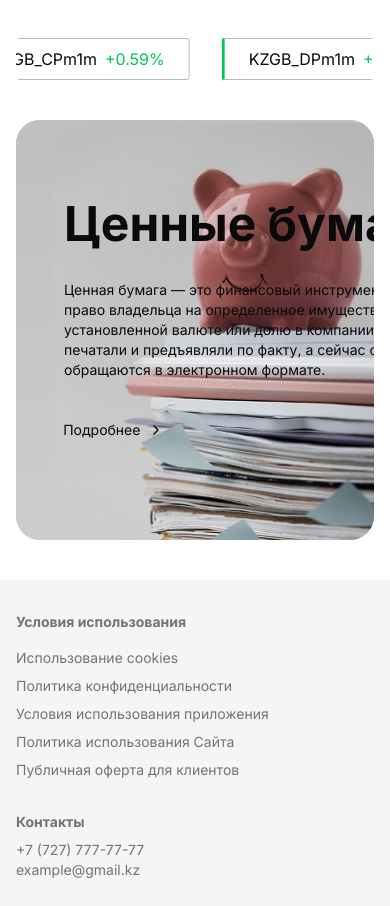
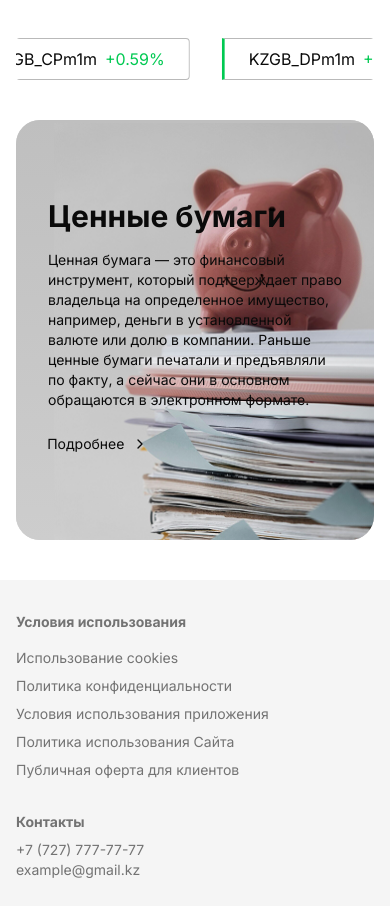
Before and after one commit to nurs3it/cmkz, a Next.js app: page / in a window 390 px wide. Shown: the part 956-1862 px from the top of the page. Built offline with nearby package versions, Linux system fonts and the light colour scheme.

Commit message:
Refactor Security component layout and styling for improved responsiveness and visual hierarchy

```diff
--- a/src/components/features/security/index.tsx
+++ b/src/components/features/security/index.tsx
@@ -5,10 +5,10 @@ import Image from "next/image";
 
 export function Security() {
   return (
-    <div className="w-full h-[420px] flex overflow-hidden flex-col rounded-3xl relative p-12 py-20 bg-[#CDCDCD]">
-      <div className="z-1 w-max flex flex-col gap-8">
-        <h2 className="text-5xl font-bold">Ценные бумаги</h2>
-        <p className="text-sm text-foreground max-w-[500px]">
+    <div className="w-full h-[420px] flex overflow-hidden flex-col justify-center rounded-3xl relative p-8 md:p-12 py-20 bg-[#CDCDCD]">
+      <div className="z-1 w-full flex flex-col gap-4 md:gap-8">
+        <h2 className="text-3xl font-bold md:text-5xl">Ценные бумаги</h2>
+        <p className="text-sm text-foreground w-full max-w-[500px]">
           Ценная бумага — это финансовый инструмент, который подтверждает право
           владельца на определенное имущество, например, деньги в установленной
           валюте или долю в компании. Раньше ценные бумаги печатали и
@@ -28,6 +28,7 @@ export function Security() {
       </div>
       <div className="absolute w-full h-full left-0 top-0 bg-gradient-to-b from-[#BFBFBF] to-[#CDCDCD] shadow-[0px_4px_4px_rgba(0,0,0,0.25)] flex flex-col" />
       <Image
+        draggable={false}
         alt="Security"
         objectFit="cover"
         src="/images/banners/pig.png"
```
